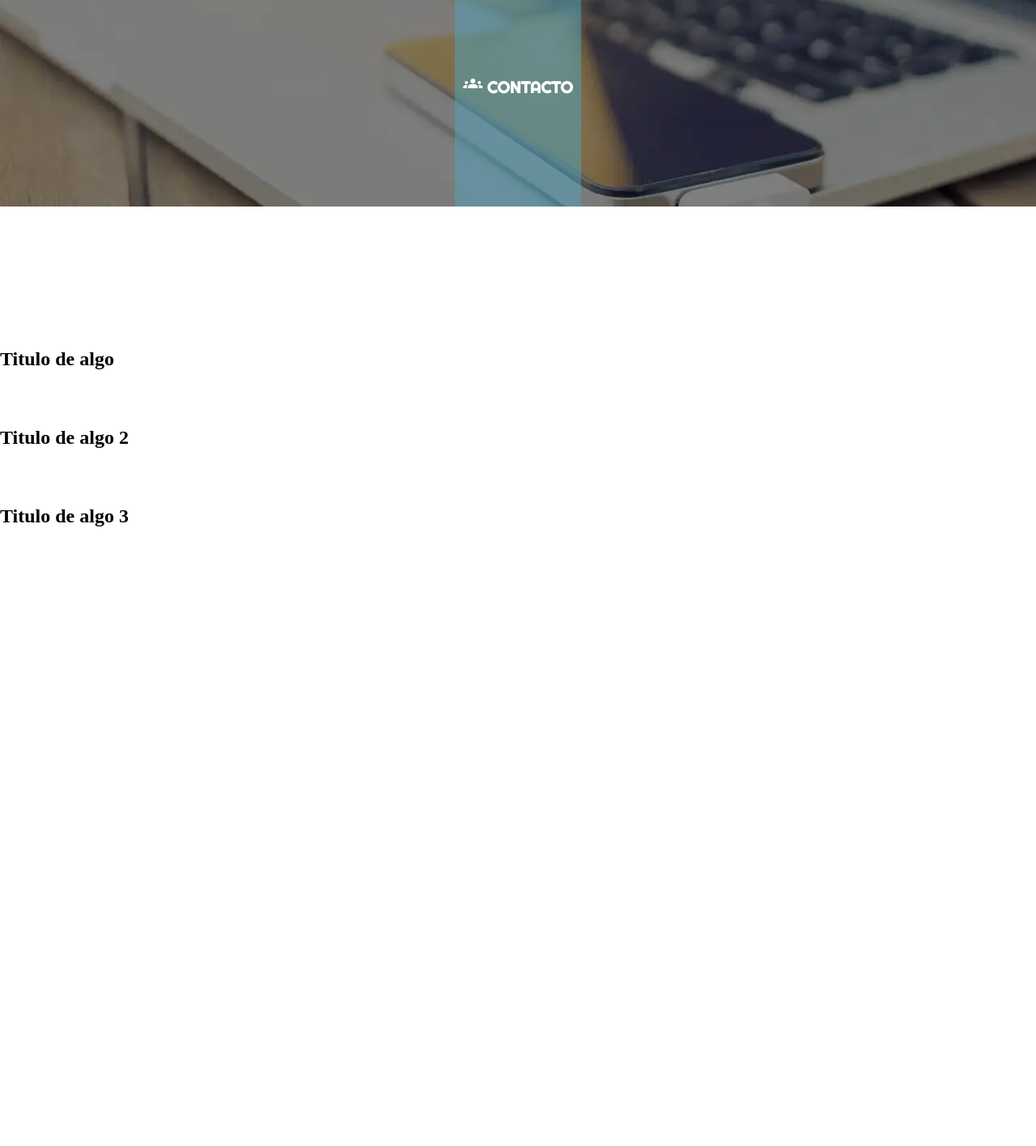
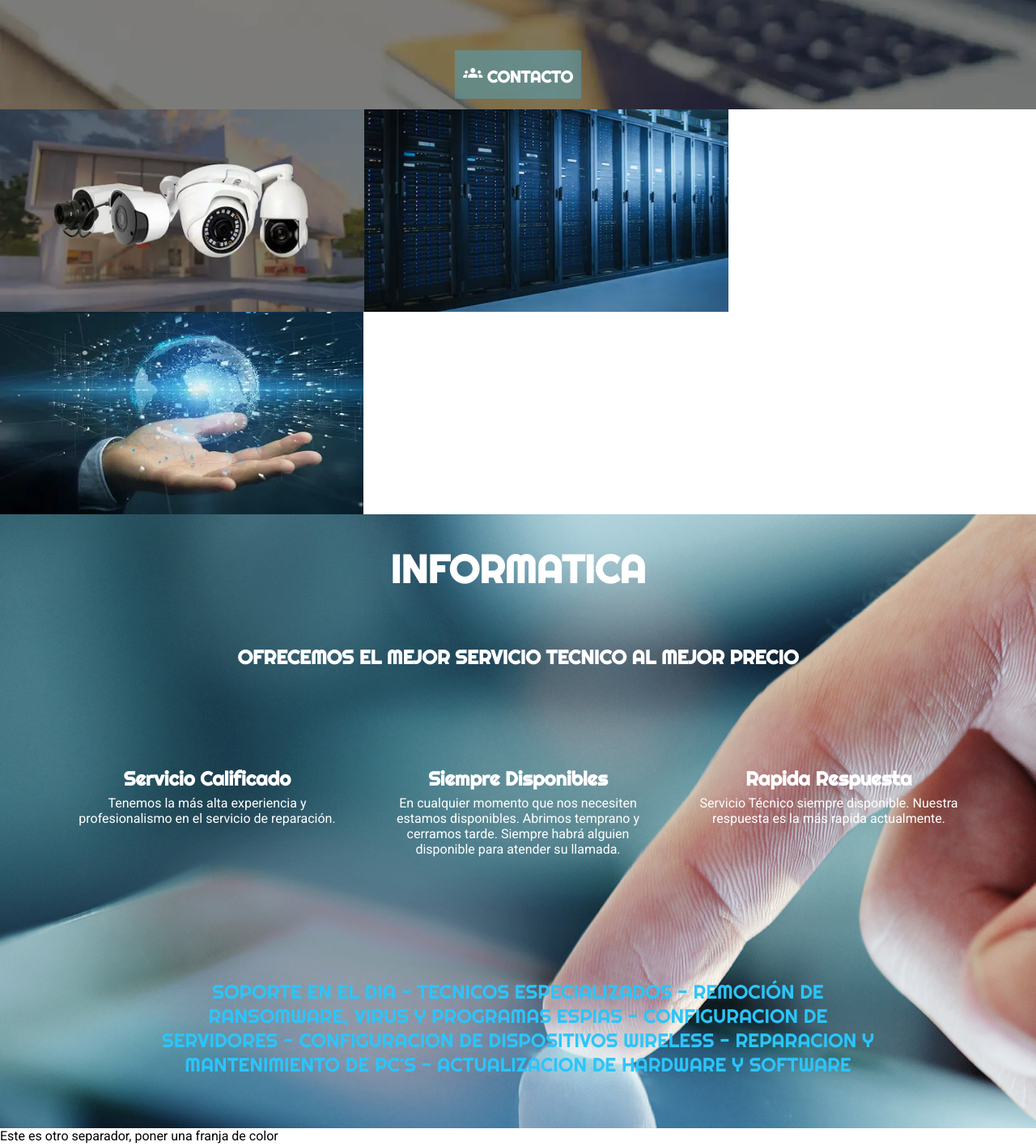
Before and after one commit to EtelS/ArrobaIT, a plain HTML site: page index.html in a window 1280 px wide. Shown: the part 720-2135 px from the top of the page at 81% size. Before the commit the page ends 1976 px from the top, so only its background shows below. Drawn offline with Linux system fonts and the light colour scheme.

Commit message:
seccion informatica

```diff
--- a/index.html
+++ b/index.html
@@ -14,31 +14,37 @@
     <header class="flex">
         <img src="images/logo_header.png" alt="logo de Arroba IT" width="250px" height="250px" class="selfcenter logoprinc">
         <h1 class="selfcenter">ARROBA IT</h1>
-        <p class="selfcenter">Aca va una descripcion de lo que ofrece la empresa y un par de datos que tengan punch</p>
-        <div class="flex botonera">
-            <button><span class="material-icons md-48">devices</span> INFORMATICA</button>
-            <button><span class="material-icons md-48">gpp_maybe</span> SEGURIDAD</button>
-            <button><span class="material-icons md-48">rss_feed</span> INTERNET</button>
+        <h2 class="selfcenter">LLEGAMOS A DONDE OTROS SOLO SUEÑAN</h2>
+        <div class="flex container">
+            <button class="btn-header"><span class="material-icons md-48">devices</span> INFORMATICA</button>
+            <button class="btn-header"><span class="material-icons md-48">gpp_maybe</span> SEGURIDAD</button>
+            <button class="btn-header"><span class="material-icons md-48">rss_feed</span> INTERNET</button>
         </div>
-        <button class="selfcenter contacto"><span class="material-icons">groups</span> CONTACTO</button>
+        <button class="selfcenter" id="contacto"><span class="material-icons">groups</span> CONTACTO</button>
     </header>
-    <div>
-        <p>Este es un separador, poner fotos</p>
+    <div class="divisor">
+        <img src="images/Camaras-1024x537.webp" alt="imagen decorativa de camaras de vigilancia" width="450px" height="250px" class="imgdiv">
+        <img src="images/servidores.webp" alt="imagen decorativa de servidores" width="450px" height="250px"class="imgdiv">
+        <img src="images/Internet.webp" alt="imagen alusiva a Internet" width="449px" height="250px"class="imgdiv">
     </div>
-    <div>
-        <h1 class="selfcenter">INFORMATICA</h1>
-        <div>
-            <h2>Titulo de algo</h2>
-            <p>parrafo de ese algo</p>
+    <div id="informatica">
+        <h1 class="selfcenter tit-div">INFORMATICA</h1>
+        <h2 class="selfcenter">OFRECEMOS EL MEJOR SERVICIO TECNICO AL MEJOR PRECIO</h2>
+        <div class="flex container">
+            <div class="tercio">
+                <h2 class="selfcenter">Servicio Calificado</h2>
+                <p class="selfcenter">Tenemos la más alta experiencia y profesionalismo en el servicio de reparación. </p>
+            </div>
+            <div class="tercio">
+                <h2 class="selfcenter">Siempre Disponibles</h2>
+                <p class="selfcenter">En cualquier momento que nos necesiten estamos disponibles. Abrimos temprano y cerramos tarde. Siempre habrá alguien disponible para atender su llamada.</p>
+            </div>
+            <div class="tercio">
+                <h2 class="selfcenter">Rapida Respuesta</h2>
+                <p class="selfcenter">Servicio Técnico siempre disponible. Nuestra respuesta es la más rapida actualmente.</p>
+            </div>
         </div>
-        <div>
-            <h2>Titulo de algo 2</h2>
-            <p>parrafo de ese algo 2</p>
-        </div>
-        <div>
-            <h2>Titulo de algo 3</h2>
-            <p>parrafo de ese algo 3</p>
-        </div>
+        <p class="selfcenter" id="pinfor">SOPORTE EN EL DIA - TECNICOS ESPECIALIZADOS - REMOCIÓN DE RANSOMWARE, VIRUS Y PROGRAMAS ESPIAS - CONFIGURACION DE SERVIDORES - CONFIGURACION DE DISPOSITIVOS WIRELESS - REPARACION Y MANTENIMIENTO DE PC´S - ACTUALIZACION DE HARDWARE Y SOFTWARE</p>
     </div>
     <div>
         <p>Este es otro separador, poner una franja de color</p>
@@ -59,7 +65,7 @@
 
     </div>
     <footer>
-        <p>Diseñado por: TataSoft &copy;</p>
+        <p>Diseñado por: TataSoft &copy;2021</p>
     </footer>
 
 </body>
--- a/styles.css
+++ b/styles.css
@@ -7,58 +7,92 @@
 }
 /* De esta forma dejas establecidos los coleres que vas a usar en toda la pagina
 para usarlos por ej en el color de la letra usa "color: var(--main-white);" */
-:root {
-    --main-white: #ffffff;
-    --main-black: #333333;
-    --main-blue: #e1f4f3;
-    --main-gray-soft: #f8f8f8
+
+button{
+    background-color: rgba(80, 163, 189, 0.5);
+    border: none;
+    color: #ffffff;
+    font-weight: 600;
+    font-size: 20px;
+    font-family: 'Righteous', cursive;
+    height: 200px;
+    text-decoration: none;
+    padding: 10px;
   }
-.flex{
-   display: flex;
-  }
-  .selfcenter{
-    align-self: center;
-  }
-  header{
+button:hover{
+      color: #333333;
+      background-color: #54c9eb;
+   }
+header{
     background-color: transparent;
     background-image: url("images/bg-image-13.webp");
     flex-wrap: nowrap;
     flex-direction: column;
     justify-content: center;
   }
-  h1{
+h1{
     font-family: 'Righteous', cursive;
-    margin-bottom: 5%;
-    color: #ffffff;
+    font-size: 3em;
   }
-  p{
+h2{
+  font-family: 'Righteous', cursive;
+  margin: 2%;
+}
+p{
     font-family: 'Roboto', sans-serif;
-    margin: 2%;
-    color: #ffffff;
+
+}
+.flex{
+     display: flex;
+    }
+.selfcenter{
+  align-self: center;
+  text-align: center;
+  color:#ffffff;
+    }
+  .container{
+    justify-content: space-around;
+    padding: 5%;
   }
-  button{
-    background-color: rgba(80, 163, 189, 0.5);
-    border: none;
-    color: #ffffff;
+  .btn-header{
     flex-basis: 300px;
-    font-weight: 600;
-    font-size: 20px;
-    font-family: 'Righteous', cursive;
-    height: 200px;
-    text-decoration: none;
-    padding: 10px;
-    }
-  button:hover{
-    color: #333333;
-    background-color: #54c9eb;
-    }
-  .botonera{
-     justify-content: space-around;
-    }
+  }
+  .divisor{
+    display: flex;
+    flex-direction: row;
+    flex-wrap: wrap;
+    align-items: baseline;
+  }
+  .divisor img{
+    align-self: baseline;
+  }
 .logoprinc{
   margin: 4% 5% 0% 5%;
 }
 .material-icons.md-48 { font-size: 48px; }
-/* .contacto{
-  flex-basis: ;
-} */
+.tercio{
+  width: 33%;
+  padding: 2%;
+}
+.tit-div{
+  margin: 3%;
+}
+#contacto{
+  margin: 1%;
+  height: 60px;
+}
+#informatica{
+  background-image: url("images/bg-image-2.jpg");
+  background-color: transparent;
+  display: flex;
+  flex-wrap: nowrap;
+  flex-direction: column;
+  justify-content: center;
+}
+#pinfor{
+  color: #2bc5fa;
+  font-family: 'Righteous', cursive;
+  font-size: 1.5em;
+  padding: 5%;
+  width: 80%;
+}
```
Also changed, not shown: images/Camaras-1024x537.webp (added), images/Internet.webp (added), images/bg-image-1.webp (deleted), images/bg-image-12.webp (deleted), images/bg-image-2.jpg (added), images/logo3.jpg (deleted), images/logo_headeroriginal.png (deleted), images/servidores.webp (added).
